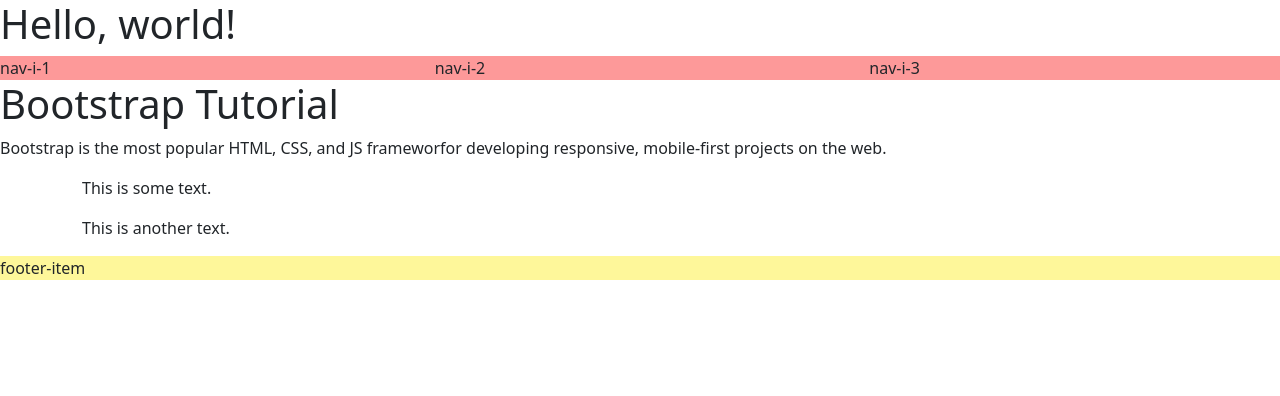
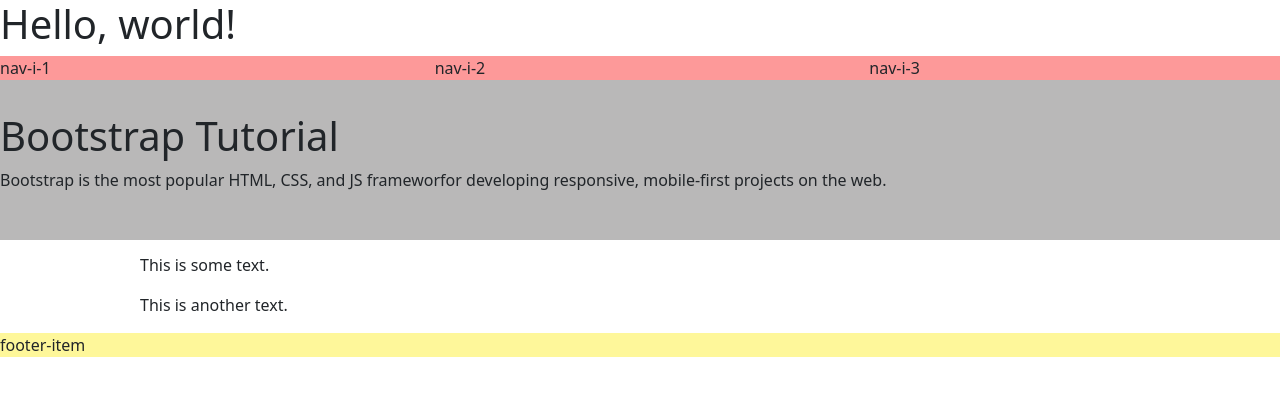
Before and after one commit to SqueekE/-SqueekE.github.io, a plain HTML site: page index.html in a window 1280 px wide. Drawn offline with nearby package versions, Linux system fonts and the light colour scheme.

Commit message:
Added the styling for the jumbotron and container

```diff
--- a/css/styles.css
+++ b/css/styles.css
@@ -2,13 +2,23 @@
     background-color: rgb(250, 0, 0, 0.4);
 }
 
-#col-1 {
+/* #col-1 {
     background-color: rgb(0, 4, 233, 0.4);
 }
 
 #col-2 {
     background-color:rgb(190, 55, 190, 0.4);
+} */
+
+.jumbotron {
+    background-color: rgba(163, 161, 161, 0.753);
+    padding: 2rem 0 2rem 0;
 }
+
+.container {
+    margin: 1% 10% 1% 10%;
+}
+
 
 .sec-3 {
     background-color: rgb(252, 235, 4, 0.4);
```
